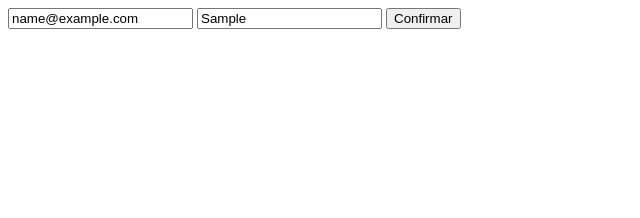
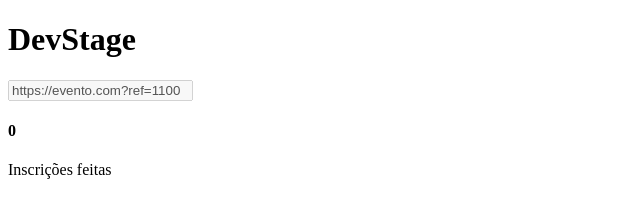
Before and after one commit to pedroairees/devstage, a plain HTML site: page index.html in a window 1280 px wide. Both pictures are taken after typing "name@example.com", "Sample" into the empty fields and a click on the button "Confirmar". Shown: the whole page, without its empty margins (0-640 px from the left). Drawn offline with Linux system fonts and the light colour scheme.

Commit message:
done parte logica

```diff
--- a/assets/js/main.js
+++ b/assets/js/main.js
@@ -12,6 +12,12 @@ const users =[
         phone: '9999999999',
         ref: 200,
         refBy: 100
+    },
+    {
+        email: 'tost@tost.com',
+        phone: '9999999999',
+        ref: 300,
+        refBy: 200
     }
 ]
 
@@ -21,14 +27,33 @@ const getUser = (userData) => {
     })
 }
 
+const getTotalSubscribers = (userData) => {
+    const subs = users.filter((user) => {
+        return user.refBy == userData.ref
+    })
+    return subs.length
+}
+
 const showInvite = (userData) => {
     app.innerHTML = `
-        <input type="text" id="link" value="https://evento.com" disabled />
+        <input type="text" id="link" value="https://evento.com?ref=${userData.ref}" disabled />
         <div id="stats">
-            <h4>80</h4>
+            <h4>${getTotalSubscribers(userData)}</h4>
             <p>Inscrições feitas</p>
         </div>
     `
+}
+
+const saveUser = (userData) => {
+    const newUser = {
+        ...userData,
+        ref: Math.round(Math.random() * 4000),
+        refBy: 100
+    }
+
+    users.push(newUser)
+    console.log(users)
+    return newUser
 }
 
 const formAction = () => {
@@ -45,9 +70,11 @@ const formAction = () => {
 
         if(user) {
             //encontrei o user
-            showInvite()
+            showInvite(user)
         } else {
             //não encontrei o user
+            const newUser = saveUser(userData)
+            showInvite(newUser)
         }
     }
 }
@@ -67,3 +94,6 @@ const startApp = () => {
 }
 
 startApp()
+
+
+document.getElementById("logo").onclick = () => startApp()
--- a/index.html
+++ b/index.html
@@ -3,11 +3,12 @@
 <head>
     <meta charset="UTF-8">
     <meta name="viewport" content="width=device-width, initial-scale=1.0">
-    <title>Document</title>
+    <title>DevStage</title>
     <script src="./assets/js/main.js" defer></script>
 </head>
 <body>
 
+    <h1 id="logo">DevStage</h1>
     <div id="app"></div>
 
 </body>
```
